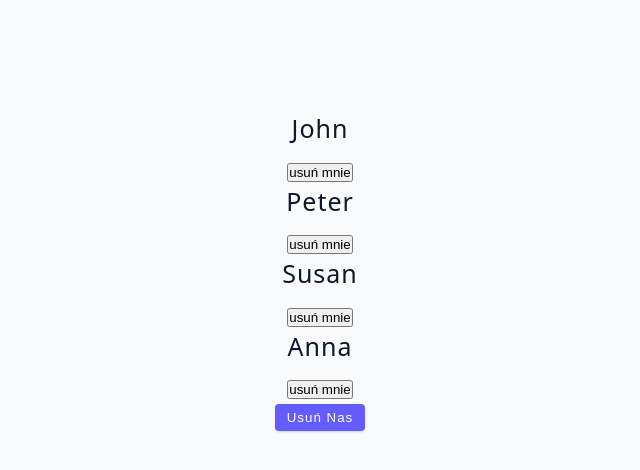
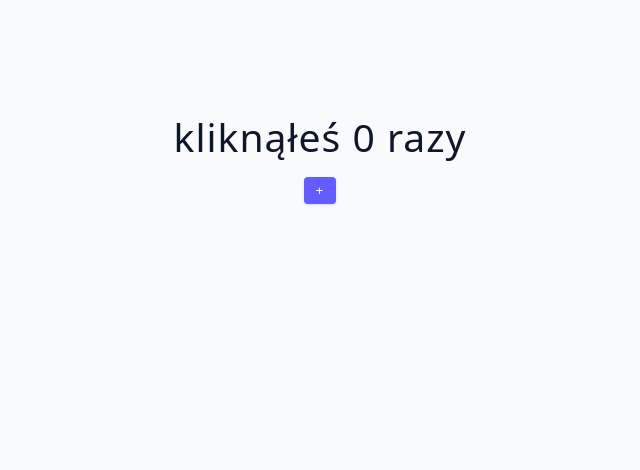
Before and after one commit to Corran46Horn/fcc-react18redux, a React (Vite) app in the folder react-vite-app/: page / in a window 1280 px wide. Shown: the top 470 px of the page, without its empty margins (320-960 px from the left). Built offline with nearby package versions, Linux system fonts and the light colour scheme.

Commit message:
poprawna kolejnosc

```diff
--- a/react-vite-app/src/tutorial/01-useState/starter/01-error-example.jsx
+++ b/react-vite-app/src/tutorial/01-useState/starter/01-error-example.jsx
@@ -1,32 +1,14 @@
-import { data } from '../../../data';
 import { useState } from 'react';
-
 const ErrorExample = () => {
-  let [people, setPeople] = useState(data);
-
-  const removeItem = (id) => {
-    console.log(id);
-    const newList = people.filter((person) => person.id !== id);
-    setPeople(newList);
-  };
-  const clearAllItems = () => {
-    setPeople([]);
+  let [count, setCount] = useState(0);
+  const increase = () => {
+    setCount(count + 1);
   };
   return (
     <div>
-      {people.map((person) => {
-        const { id, name } = person;
-        return (
-          <div key={id}>
-            <h4>{name}</h4>
-            <button type='button' onClick={() => removeItem(id)}>
-              usuń mnie
-            </button>
-          </div>
-        );
-      })}
-      <button className='btn' onClick={clearAllItems}>
-        usuń nas
+      <h2 style={{ textTransform: 'lowercase' }}>kliknąłeś {count} razy</h2>
+      <button type='button' className='btn' onClick={increase}>
+        +
       </button>
     </div>
   );
```
